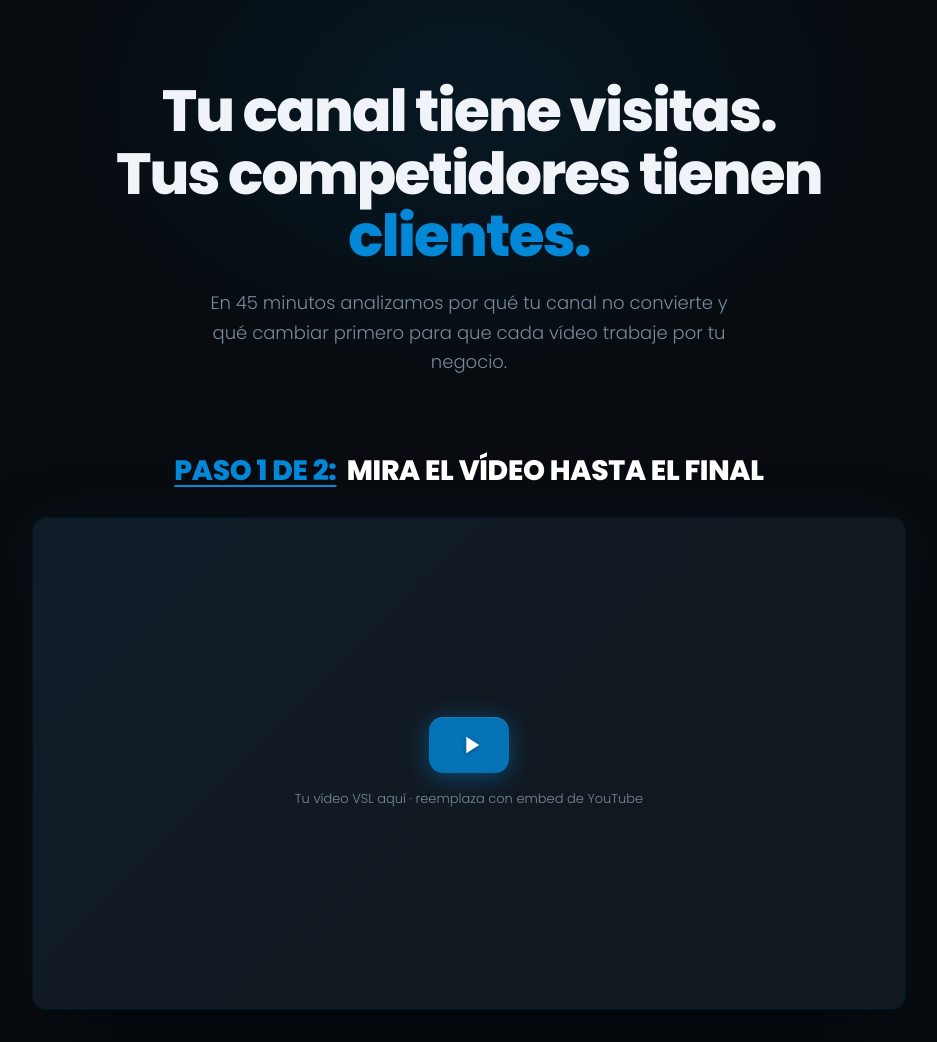
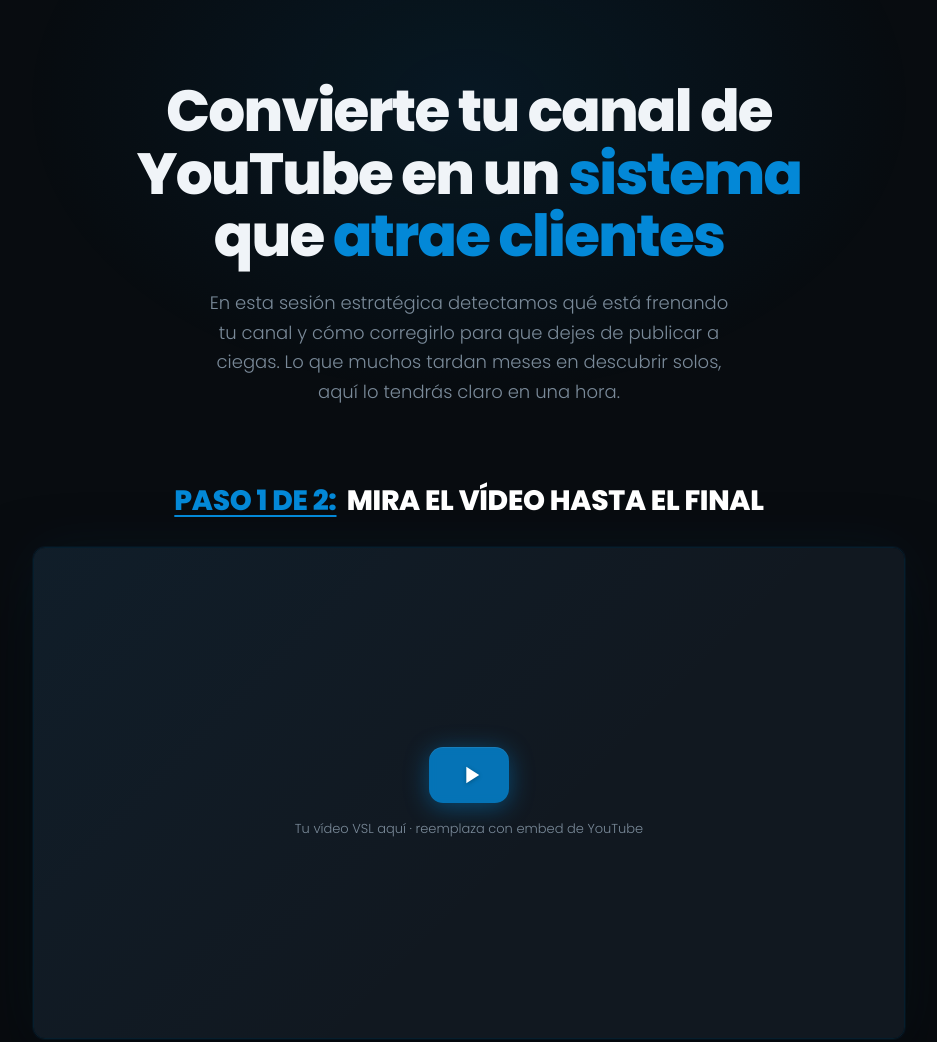
Before and after one commit to viewertoclient/viewertoclient, a plain HTML site: page testlanding/index.html in a window 1280 px wide. Shown: the top 1042 px of the page, without its empty margins (171-1108 px from the left). Drawn offline with Linux system fonts and the light colour scheme; a script that the page names is missing.

Commit message:
Update index.html

```diff
--- a/testlanding/index.html
+++ b/testlanding/index.html
@@ -216,7 +216,7 @@
       padding: 16px 16px 16px;
     }
     .cta-note {
-      margin-top: 0px;
+      margin-top: 14px;
       font-size: 13px;
       color: var(--text-muted);
       font-weight: 300;
@@ -470,11 +470,10 @@
 <div class="page">
 
   <!-- HEADLINE -->
-  <h1>Tu canal tiene visitas.<br>Tus competidores tienen <em>clientes.</em></h1>
+  <h1>Convierte tu canal de YouTube en un <em>sistema</em> que <em>atrae clientes</em></h1>
 
   <p class="hero-sub">
-    En 45 minutos analizamos por qué tu canal no convierte
-    y qué cambiar primero para que cada vídeo trabaje por tu negocio.
+    En esta sesión estratégica detectamos qué está frenando tu canal y cómo corregirlo para que dejes de publicar a ciegas. Lo que muchos tardan meses en descubrir solos, aquí lo tendrás claro en una hora.
   </p>
 
   <!-- PASO 1 — VIDEO -->
```
